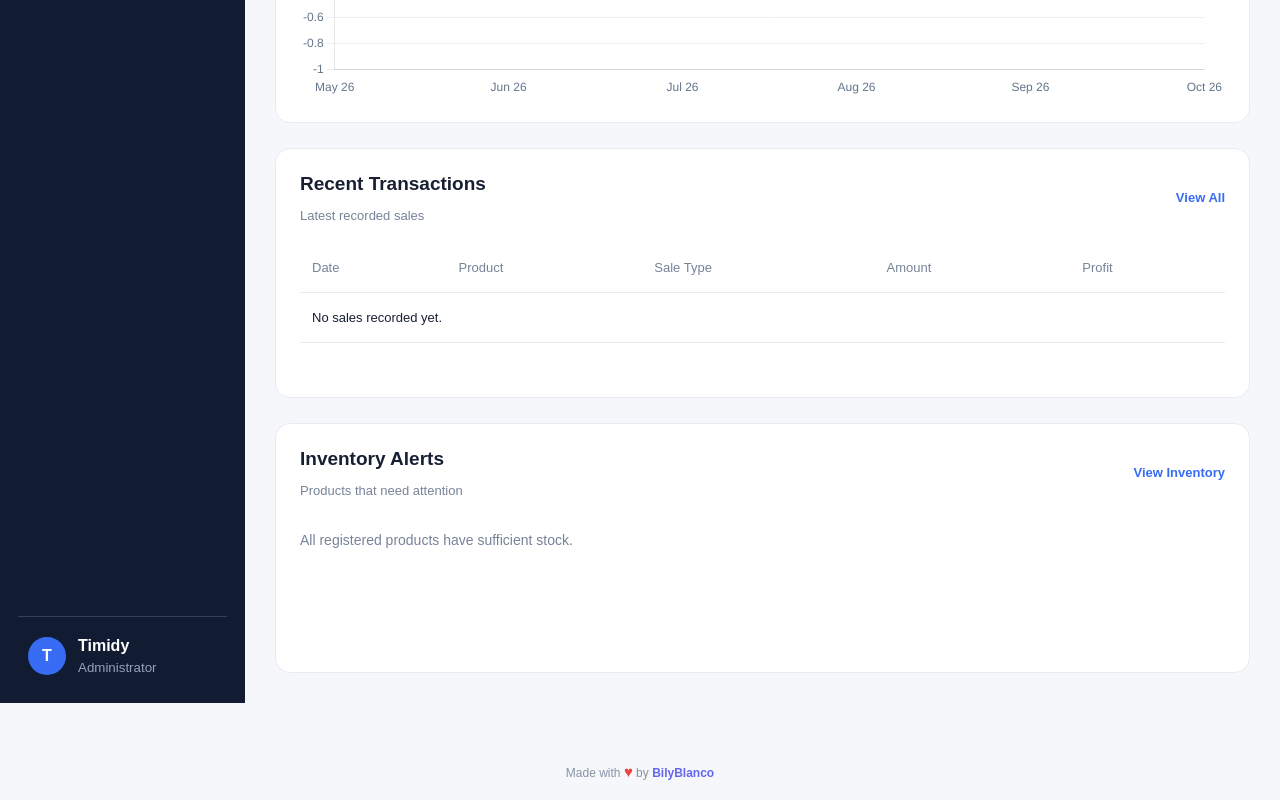
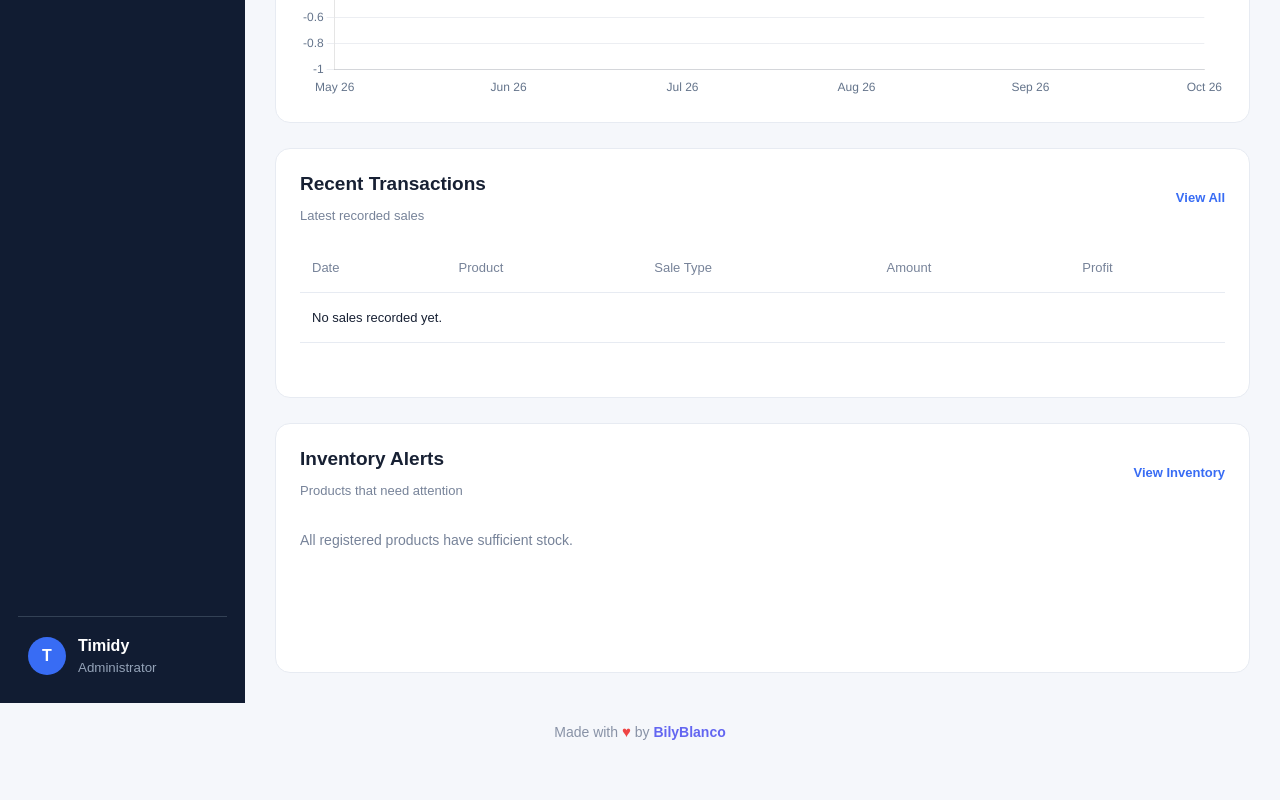
Before and after one commit to bilyblanco/timidystore, a plain HTML site: page index.html in a window 1280 px wide. Shown: the part 697-1497 px from the top of the page. After the commit the page ends 1450 px from the top, so only its background shows below. Drawn offline with nearby package versions, Linux system fonts and the light colour scheme.

Commit message:
Styling the Footer

```diff
--- a/css/style.css
+++ b/css/style.css
@@ -956,14 +956,17 @@ th {
 
 .developer-footer {
   width: 100%;
-  padding: 28px 16px 20px;
-  margin-top: 32px;
+  margin: 8px 0 0;
+  padding: 10px 16px;
+  box-sizing: border-box;
   text-align: center;
 }
 
 .developer-footer p {
   margin: 0;
-  font-size: 12px;
+  font-size: 14px;
+  font-weight: 500;
+  line-height: 1.5;
   color: var(--text-muted, #8892a6);
 }
 
@@ -971,7 +974,6 @@ th {
   color: var(--primary, #6366f1);
   font-weight: 600;
   text-decoration: none;
-  transition: color 0.2s ease;
 }
 
 .developer-footer a:hover {
```
Also changed, not shown: index.html (+0 -1 lines).
